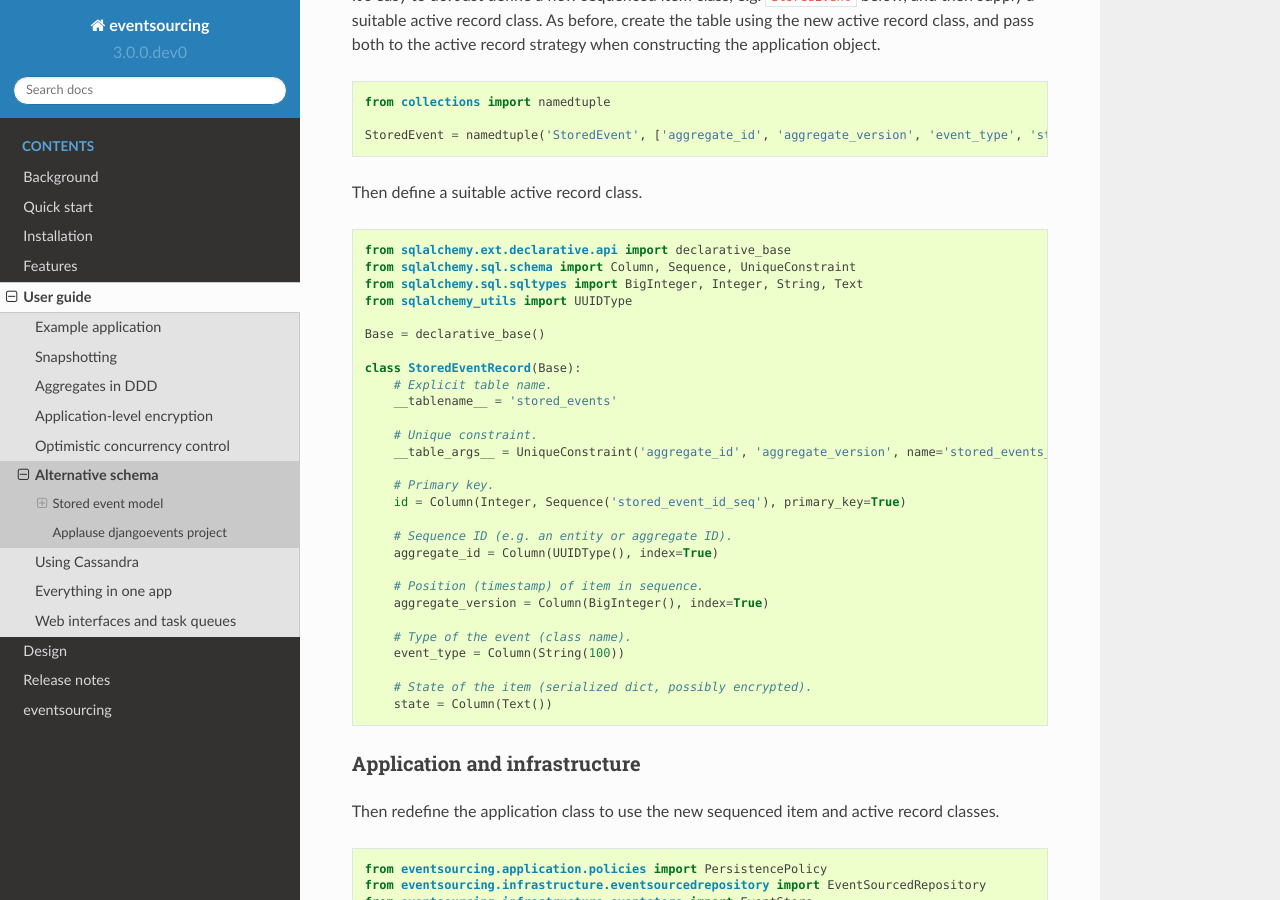
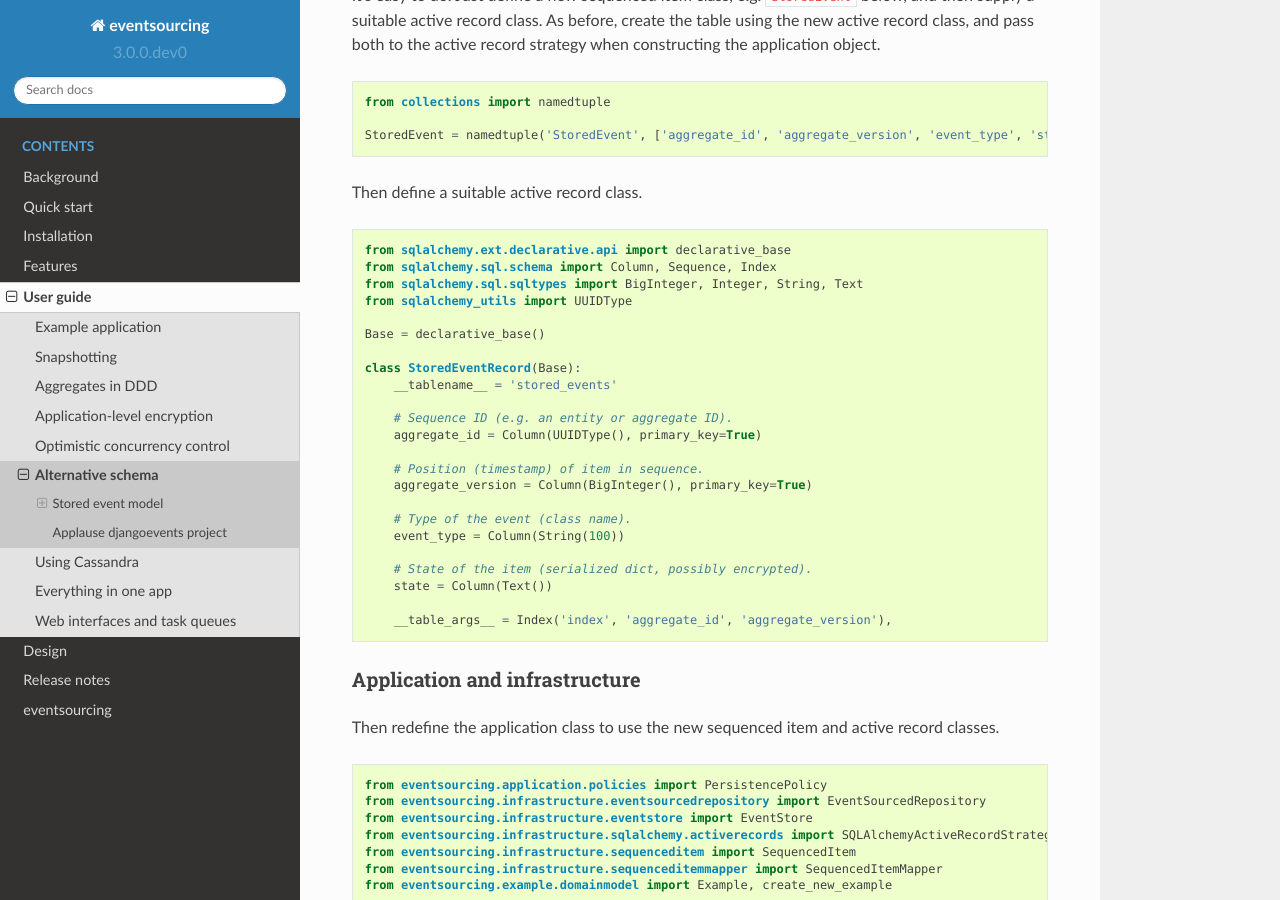
Before and after one commit to pyeventsourcing/eventsourcing, a Sphinx documentation site: the page built from docs/topics/user_guide/schema.rst, in a window 1280 px wide and 900 px high, scrolled down 352 px. Built offline with Sphinx 7.4.7 and the Read the Docs theme 2.0.0, drawn with Linux system fonts in a browser that asks for light colours.

Commit message:
Converted tests and examples to new table design.

```diff
--- a/docs/topics/user_guide/schema.rst
+++ b/docs/topics/user_guide/schema.rst
@@ -30,33 +30,29 @@ Then define a suitable active record class.
 .. code:: python
 
     from sqlalchemy.ext.declarative.api import declarative_base
-    from sqlalchemy.sql.schema import Column, Sequence, UniqueConstraint
+    from sqlalchemy.sql.schema import Column, Sequence, Index
     from sqlalchemy.sql.sqltypes import BigInteger, Integer, String, Text
     from sqlalchemy_utils import UUIDType
 
     Base = declarative_base()
 
     class StoredEventRecord(Base):
-        # Explicit table name.
         __tablename__ = 'stored_events'
 
-        # Unique constraint.
-        __table_args__ = UniqueConstraint('aggregate_id', 'aggregate_version', name='stored_events_uc'),
-
-        # Primary key.
-        id = Column(Integer, Sequence('stored_event_id_seq'), primary_key=True)
-
         # Sequence ID (e.g. an entity or aggregate ID).
-        aggregate_id = Column(UUIDType(), index=True)
+        aggregate_id = Column(UUIDType(), primary_key=True)
 
         # Position (timestamp) of item in sequence.
-        aggregate_version = Column(BigInteger(), index=True)
+        aggregate_version = Column(BigInteger(), primary_key=True)
 
         # Type of the event (class name).
         event_type = Column(String(100))
 
         # State of the item (serialized dict, possibly encrypted).
         state = Column(Text())
+
+        __table_args__ = Index('index', 'aggregate_id', 'aggregate_version'),
+
 
 
 Application and infrastructure
```
Also changed, not shown: docs/topics/user_guide/example_application.rst (+6 -8 lines), 3 other files.
